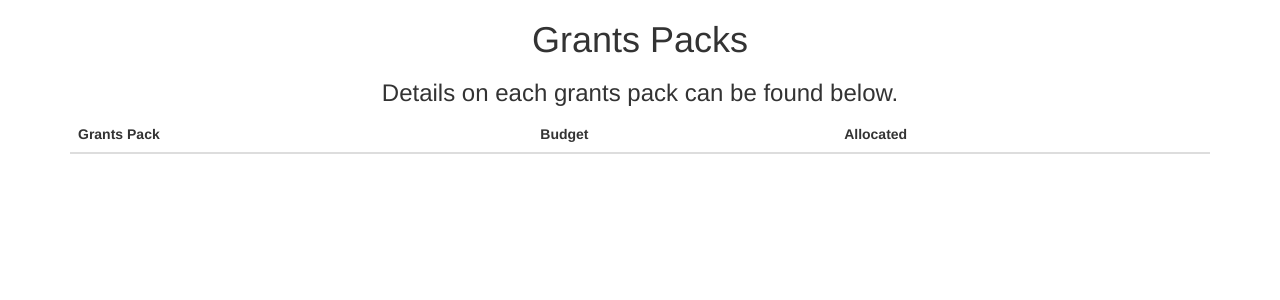
After one commit to nickboucher/nova, a Flask app: page /grants-pack in a window 1280 px wide. The commit adds this page. Shown: the top 300 px of the page. Run offline with Flask 2, Linux system fonts and the light colour scheme; data that the repository does not hold is empty; some libraries are stand-ins or nearby versions.

Commit message:
Finished Grants Pack Implementation, added pip3 requurements file

```diff
--- a/application.py
+++ b/application.py
@@ -31,8 +31,10 @@ app.jinja_env.filters["two_decimals"] = two_decimals
 app.jinja_env.filters["suppress_none"] = suppress_none
 app.jinja_env.filters["datetime"] = utc_to_east_datetime
 app.jinja_env.filters["date"] = utc_to_east_date
+app.jinja_env.filters["percentage"] = percentage
 
 #set cryptographic key for Sessions
+# TODO - Make this a better cyptographic value
 app.secret_key = "some really good encryption string"
 
 # setup database connection
@@ -461,7 +463,7 @@ def grant_interview(grant_id):
         flash('\'' + grant.organization + '\' Interview Submitted Successfully', 'success')
 
         if review:
-            return redirect(url_for('grants_pack_review'))
+            return redirect(url_for('grants_pack_edit_pack', grants_pack=grant.grants_pack))
         else:
             return redirect(url_for('interviews'))
 
@@ -529,21 +531,189 @@ def small_grant_review(grant_id):
         flash('\'' + grant.organization + '\' Small Grant Review Submitted Successfully', 'success')
 
         if review:
-            return redirect(url_for('grants_pack_review'))
+            return redirect(url_for('grants_pack_edit_pack', grants_pack=grant.grants_pack))
         else:
             return redirect(url_for('small_grants'))
 
-@app.route('/grants-pack/review')
-def grants_pack_review():
+@app.route('/grants-pack/edit', methods=['GET','POST'])
+def grants_pack_edit(grants_pack=None):
+    """ Displays page to review and select grants that are elligible for adding to a grants pack,
+        and processes updates POSTed by the page """
 
-    # Get Current Grants Pack
-    council_semester = Config.query.filter_by(key='council_semester').first()
-    current_week = Config.query.filter_by(key='grant_week').first()
-    grants_pack = council_semester.value + '-' + current_week.value
+    # User is requesting the form page
+    if request.method == 'GET':
+        # Create Variable for holding grants_pack row from DB
+        grants_pack_db = None
+        if grants_pack:
+            # If user-specified grants pack does not exist, return an error
+            grants_pack_db = Grants_Week.query.filter_by(grant_week=grants_pack).first()
+            if not grants_pack_db:
+                return "Grants Pack " + grants_pack + " does not exist.",400
+        # Default to current Grants Pack
+        else:
+            # Get Current Grants Pack
+            council_semester = Config.query.filter_by(key='council_semester').first()
+            current_week = Config.query.filter_by(key='grant_week').first()
+            grants_pack = council_semester.value + '-' + current_week.value
+            grants_pack_db = Grants_Week.query.filter_by(grant_week=grants_pack).first()
 
-    # query for all grants currently without a grants pack
-    orphan_grants = Grant.query.filter(OR(AND(Grant.grants_pack==None,Grant.interview_occurred==True), AND(Grant.grants_pack==None,Grant.small_grant_is_reviewed==True))).all()
-    child_grants = Grant.query.filter_by(grants_pack=grants_pack).all()
+        # Ensure that the grants pack has not been locked (by approved council vote)
+        if grants_pack_db.grants_pack_finalized:
+            return "This grants pack has already been finalized and approved by the council."
 
-    # Render page to user
-    return render_template('grants_pack_review.html', orphan_grants=orphan_grants, child_grants=child_grants, grants_pack=grants_pack)
+        # query for all grants currently without a grants pack
+        orphan_grants = Grant.query.filter(OR(AND(Grant.grants_pack==None,Grant.interview_occurred==True), AND(Grant.grants_pack==None,Grant.small_grant_is_reviewed==True))).all()
+        child_grants = Grant.query.filter_by(grants_pack=grants_pack).all()
+
+        # Render page to user
+        return render_template('grants_pack_edit.html', orphan_grants=orphan_grants, child_grants=child_grants, grants_pack=grants_pack)
+
+    # User is POSTing form data updates back to the server
+    else:
+        # Ensure that that grant_pack value was sent
+        grants_pack = request.json.get('grants_pack')
+        if grants_pack:
+            # Ensure that at least one grant was sent
+            grants = request.json.get('grants')
+            if grants and len(grants) > 0:
+                # Ensure that the grants pack has not been locked (by approved council vote)
+                grants_pack_db = Grants_Week.query.filter_by(grant_week=grants_pack).first()
+                if grants_pack_db.grants_pack_finalized:
+                    return "This grants pack has already been finalized and approved by the council.",400
+                # For each grant, update its value in the database
+                for grant in grants:
+                    grant_id = grant.get('grant_id')
+                    selected = grant.get('selected')
+                    # Ensure that grant_id was provided and selected is valid
+                    if grant_id and selected != None:
+                        # This slightly ugly syntax uses far fewer SQL calls than the alternative
+                        if selected:
+                            Grant.query.filter(Grant.grant_id==grant_id).update({ "grants_pack" : grants_pack })
+                        else:
+                            Grant.query.filter(Grant.grant_id==grant_id).update({ "grants_pack" : None })
+                        db.session.commit()
+                return "OK"
+        # On failure, return error with HTTP 400 "Bad Request" Status Code
+        return 'Error',400
+
+@app.route('/grants-pack/<grants_pack>/edit')
+def grants_pack_edit_pack(grants_pack):
+    """ Allows editing of a specific grants pack """
+    return grants_pack_edit(grants_pack)
+
+@app.route('/grants-pack/cuts', methods=['GET','POST'])
+def grants_pack_cuts(grants_pack=None):
+    """ Displays a page to the user with the calculated cut amounts """
+
+    # User is requesting the form page
+    if request.method == 'GET':
+        # Create Variable for holding grants_pack row from DB
+        grants_pack_db = None
+        if grants_pack:
+            # If user-specified grants pack does not exist, return an error
+            grants_pack_db = Grants_Week.query.filter_by(grant_week=grants_pack).first()
+            if not grants_pack_db:
+                return "Grants Pack " + grants_pack + " does not exist.",400
+        # Default to current Grants Pack
+        else:
+            # Get Current Grants Pack
+            council_semester = Config.query.filter_by(key='council_semester').first()
+            current_week = Config.query.filter_by(key='grant_week').first()
+            grants_pack = council_semester.value + '-' + current_week.value
+            grants_pack_db = Grants_Week.query.filter_by(grant_week=grants_pack).first()
+
+        # Ensure that the grants pack has not been locked (by approved council vote)
+        if grants_pack_db.grants_pack_finalized:
+            return "This grants pack has already been finalized and approved by the council."
+
+        # Get all grants in grants pack from the DB
+        grants = Grant.query.filter_by(grants_pack=grants_pack).all()
+
+        # Get this grants pack's budget
+        budget = grants_pack_db.budget
+
+        # Calculate expendature for this week
+        allocated = 0
+        cut_immune = 0
+        for grant in grants:
+            # Sum grant
+            grant.amount_allocated = 0
+            if grant.food_allocated: grant.amount_allocated += grant.food_allocated
+            if grant.travel_allocated: grant.amount_allocated += grant.travel_allocated
+            if grant.publicity_allocated: grant.amount_allocated += grant.publicity_allocated
+            if grant.materials_allocated: grant.amount_allocated += grant.materials_allocated
+            if grant.venue_allocated: grant.amount_allocated += grant.venue_allocated
+            if grant.decorations_allocated: grant.amount_allocated += grant.decorations_allocated
+            if grant.media_allocated: grant.amount_allocated += grant.media_allocated
+            if grant.admissions_allocated: grant.amount_allocated += grant.admissions_allocated
+            if grant.hupd_allocated: grant.amount_allocated += grant.hupd_allocated
+            if grant.personnel_allocated: grant.amount_allocated += grant.personnel_allocated
+            if grant.other_allocated: grant.amount_allocated += grant.other_allocated
+            # Add to allocated costs
+            allocated += grant.amount_allocated
+            # If immune from cuts, add to cut_immune
+            if grant.is_collaboration_confirmed:
+                cut_immune += grant.amount_allocated
+
+        # See if we went overbudget, and calculate cut percentage
+        cuts = 0
+        if allocated > budget:
+            deductable = allocated - cut_immune
+            remaining = budget - cut_immune
+            cuts = 1.0 - (remaining / deductable)
+
+        # Apply the recommended cuts for each grant
+        for grant in grants:
+            if grant.is_collaboration_confirmed:
+                grant.percentage_cut = 0.0
+            else:
+                grant.percentage_cut = cuts
+
+        percentage_cut = round(100 * cuts, 2)
+        cut_multiplier = 1.0 - cuts
+
+        return render_template('grants_pack_cuts.html', grants=grants, grants_pack=grants_pack, budget=budget, allocated=allocated, cut_immune=cut_immune, percentage_cut=percentage_cut, cut_multiplier=cut_multiplier)
+
+    # User is POSTing form data updates back to the server
+    else:
+        # Format posted data and get grant_pack value
+        values = dict(request.form)
+        grants_pack = values.pop('grants_pack')[0]
+        # Update Weekly running total while calculating grants
+        grant_week = Grants_Week.query.filter_by(grant_week=grants_pack).first()
+        grant_week.allocated = 0.0
+        # Process each grant
+        for grant_id,cut in values.items():
+            # Get the percentage gut in the correct format
+            cut = float(cut[0])
+            # Update grant record with cut and final allocated amount
+            grant = Grant.query.filter_by(grant_id=grant_id).first()
+            # Sum grant
+            allocated = 0
+            if grant.food_allocated: allocated += grant.food_allocated
+            if grant.travel_allocated: allocated += grant.travel_allocated
+            if grant.publicity_allocated: allocated += grant.publicity_allocated
+            if grant.materials_allocated: allocated += grant.materials_allocated
+            if grant.venue_allocated: allocated += grant.venue_allocated
+            if grant.decorations_allocated: allocated += grant.decorations_allocated
+            if grant.media_allocated: allocated += grant.media_allocated
+            if grant.admissions_allocated: allocated += grant.admissions_allocated
+            if grant.hupd_allocated: allocated += grant.hupd_allocated
+            if grant.personnel_allocated: allocated += grant.personnel_allocated
+            if grant.other_allocated: allocated += grant.other_allocated
+            # Save cut and calculate final amount allocated
+            grant.percentage_cut = cut
+            grant.amount_allocated = round((100 - cut) / 100 * allocated, 2)
+            grant_week.allocated += grant.amount_allocated
+
+        # Commit all changes at once
+        db.session.commit()
+        flash("Grants Pack " + grants_pack + " submitted successfully.", 'success')
+        return redirect(url_for('grants_packs'))
+
+@app.route('/grants-pack')
+def grants_packs():
+    # Query for all existing grants packs
+    grants_packs = Grants_Week.query.all()
+    # Render the page to the user
+    return render_template('grants_packs.html', grants_packs=grants_packs)
--- a/helpers.py
+++ b/helpers.py
@@ -50,6 +50,10 @@ def nfloat(s):
     except ValueError:
         return None
 
+def percentage(value):
+    """ Returns a rounded, expanded percentage from a float in [0,1] """
+    return round(value * 100, 2)
+
 def get_grant_args(query_string):
     """ Gets arguments specific to application from query string,
         escaping some troublsesome characters """
--- a/static/styles.css
+++ b/static/styles.css
@@ -38,6 +38,25 @@
 
 .border-right {
     border-right: solid 1px #dedede;
+}
+
+.float-right {
+    float: right;
+}
+
+.bold {
+    font-weight: bold;
+}
+
+/* Grants Pack Review Page CSS */
+.status-indicator {
+    position: absolute;
+    margin-left: auto;
+    margin-right: auto;
+    left: 0;
+    right: 0;
+    font-style: italic;
+    color: #b3b3b3;
 }
 
 /* Grant Interview Page CSS */
--- /dev/null
+++ b/templates/grants_packs.html
@@ -0,0 +1,41 @@
+{% extends "layout.html" %}
+
+{% block title %}
+    Grants Packs
+{% endblock %}
+
+{% block main %}
+
+    <div class="row">
+        <div class="col-md-12">
+            <div class="center">
+                <h1>Grants Packs</h1>
+                <h3>Details on each grants pack can be found below.</h3>
+            </div>
+        </div>
+    </div>
+
+    <div class="row">
+        <div class="col-md-12">
+            <table class="table table-striped table-hover table-responsive">
+                <thead>
+                    <tr>
+                        <th>Grants Pack</th>
+                        <th>Budget</th>
+                        <th>Allocated</th>
+                    </tr>
+                </thead>
+                <tbody>
+                    {% for grants_pack in grants_packs %}
+                        <tr>
+                            <td><a href="{{ url_for('grants_pack_edit_pack', grants_pack=grants_pack.grant_week) }}">{{ grants_pack.grant_week }}</a></td>
+                            <td>{{ grants_pack.budget | usd }}</td>
+                            <td>{{ grants_pack.allocated | usd }}</td>
+                        </tr>
+                    {% endfor %}
+                </tbody>
+            </table>
+        </div>
+    </div>
+
+{% endblock %}
--- a/templates/index.html
+++ b/templates/index.html
@@ -28,7 +28,7 @@
         </div>
         <div class="col-md-4">
             <div class="center">
-                <a href="{{ url_for('grants_pack_review') }}" role="button" class="btn btn-default">Grants Pack Review</a>
+                <a href="{{ url_for('grants_packs') }}" role="button" class="btn btn-default">Grants Packs</a>
             </div>
         </div>
     </div>
```
Also changed, not shown: database_models.py (+24 -19 lines), requirements.txt (added, +11 -0 lines), templates/grants_pack_cuts.html (added, +109 -0 lines), templates/grants_pack_edit.html (renamed from templates/grants_pack_review.html, +78 -9 lines).
